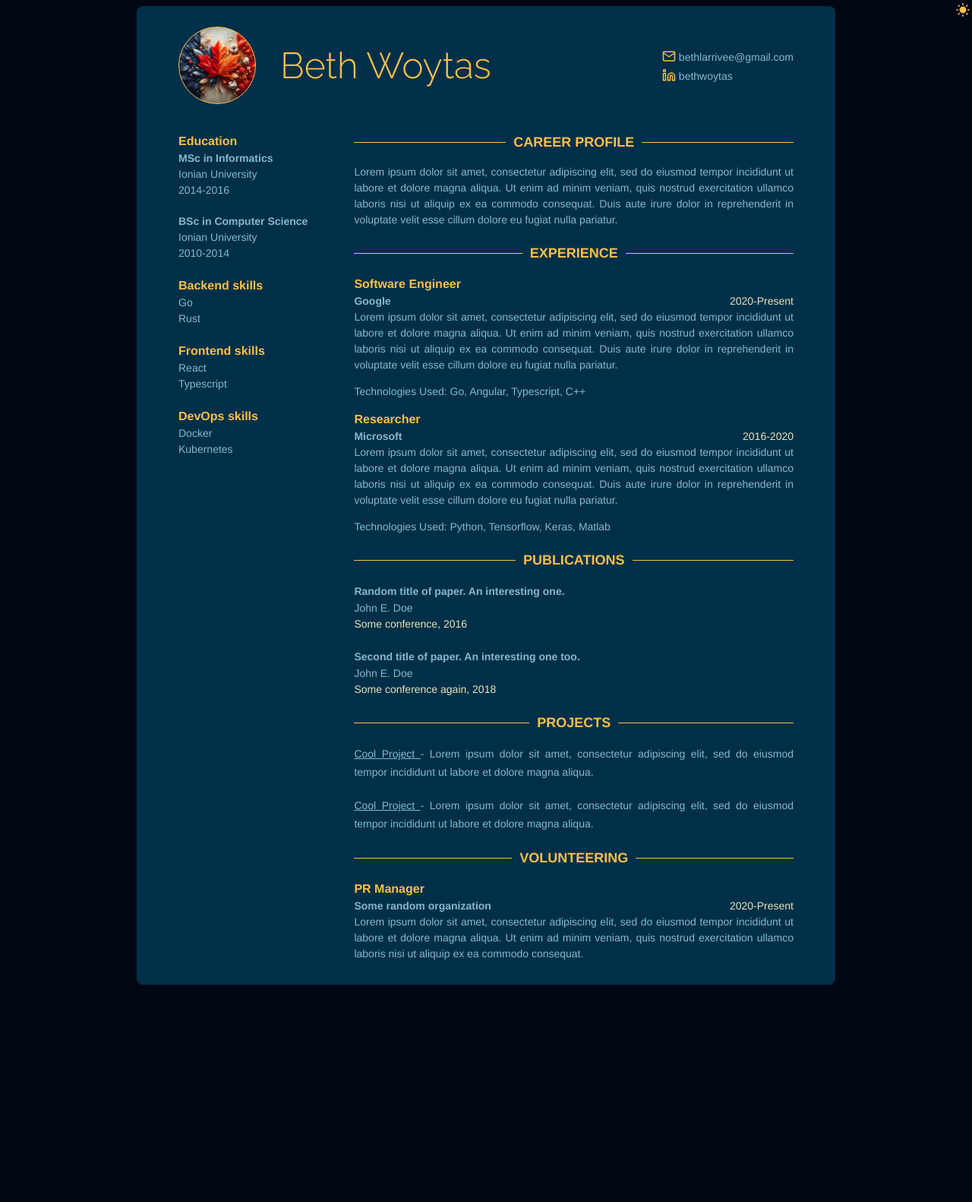
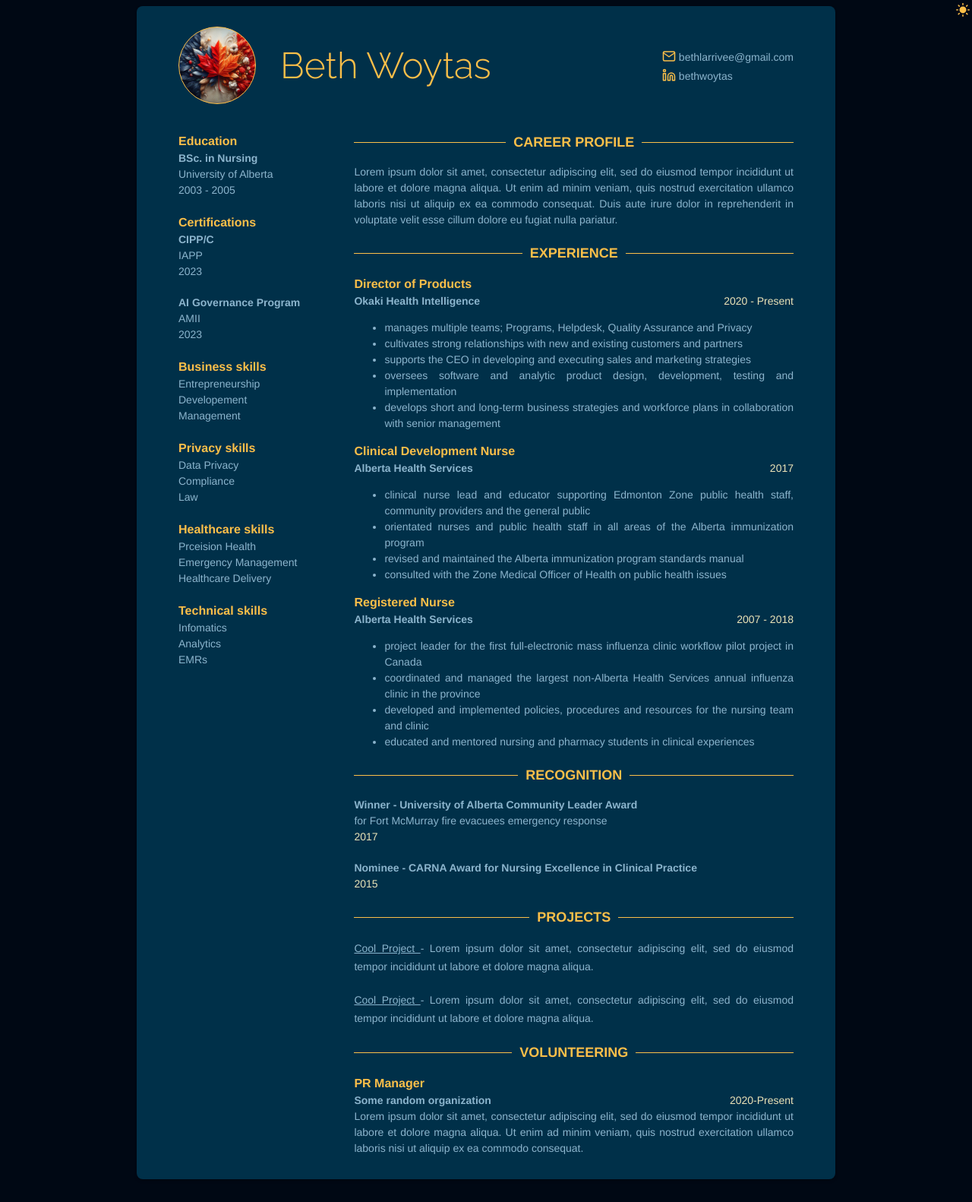
Before and after one commit to jwoytas/exceptionelle.ca, a Jekyll site: the page built from index.html, in a window 1280 px wide. Shown: the whole page at 76% size. Built offline with Jekyll 4.4.1, drawn with Linux system fonts in a browser that asks for light colours; before the commit the page ends 1326 px from its top, so only the background shows below that.

Commit message:
Experience + Recognition

```diff
--- a/_data/data.yml
+++ b/_data/data.yml
@@ -6,38 +6,46 @@ fork: false
 # Sidebar
 contact:
   email: bethlarrivee@gmail.com
-#  github: jwoytas
   linkedin: bethwoytas
   phone:
   gitlab:
   twitter:
 
-#languages:
-#  - idiom: English
-
 
 education:
-  - degree: MSc in Informatics
-    time: 2014-2016
-    university: Ionian University
+  - degree: BSc. in Nursing
+    time: 2003 - 2005
+    university: University of Alberta
 
-  - degree: BSc in Computer Science
-    time: 2010-2014
-    university: Ionian University
+certifications:
+  - name: CIPP/C
+    time: 2023
+    issuer: IAPP
+  - name: AI Governance Program
+    time: 2023
+    issuer: AMII
 
 skills:
-  - category: Backend
+  - category: Business
     skill:
-      - Go
-      - Rust
-  - category: Frontend
+      - Entrepreneurship
+      - Developement
+      - Management
+  - category: Privacy
     skill:
-      - React
-      - Typescript
-  - category: DevOps
+      - Data Privacy
+      - Compliance
+      - Law
+  - category: Healthcare
     skill:
-      - Docker
-      - Kubernetes
+      - Prceision Health
+      - Emergency Management
+      - Healthcare Delivery
+  - category: Technical
+    skill:
+      - Infomatics
+      - Analytics
+      - EMRs
 
 # Profile
 profile: |
@@ -49,29 +57,47 @@ profile: |
 
 # Experience
 experience:
-  - role: Software Engineer
-    time: 2020-Present
-    company: Google
-    details: |
-      Lorem ipsum dolor sit amet, consectetur adipiscing elit, sed do eiusmod
-      tempor incididunt ut labore et dolore magna aliqua. Ut enim ad minim veniam,
-      quis nostrud exercitation ullamco laboris nisi ut aliquip ex ea commodo consequat.
-      Duis aute irure dolor in reprehenderit in voluptate velit esse cillum dolore eu
-      fugiat nulla pariatur.
-    technologies_used: |
-      Go, Angular, Typescript, C++
+  - role: Director of Products
+    time: 2020 - Present
+    company: Okaki Health Intelligence
+    details:
+      - manages multiple teams; Programs, Helpdesk, Quality Assurance and Privacy
+      - cultivates strong relationships with new and existing customers and partners
+      - supports the CEO in developing and executing sales and marketing strategies
+      - oversees software and analytic product design, development, testing and implementation
+      - develops short and long-term business strategies and workforce plans in collaboration with senior management
+    # technologies_used: |
+    #   Go, Angular, Typescript, C++
 
-  - role: Researcher
-    time: 2016-2020
-    company: Microsoft
-    details: |
-      Lorem ipsum dolor sit amet, consectetur adipiscing elit, sed do eiusmod
-      tempor incididunt ut labore et dolore magna aliqua. Ut enim ad minim veniam,
-      quis nostrud exercitation ullamco laboris nisi ut aliquip ex ea commodo consequat.
-      Duis aute irure dolor in reprehenderit in voluptate velit esse cillum dolore eu
-      fugiat nulla pariatur.
-    technologies_used: |
-      Python, Tensorflow, Keras, Matlab
+  - role: Clinical Development Nurse
+    time: 2017
+    company: Alberta Health Services
+    details:
+      - clinical nurse lead and educator supporting Edmonton Zone public health staff, community providers and the general public
+      - orientated nurses and public health staff in all areas of the Alberta immunization program
+      - revised and maintained the Alberta immunization program standards manual
+      - consulted with the Zone Medical Officer of Health on public health issues
+
+  - role: Registered Nurse
+    time: 2007 - 2018
+    company: Alberta Health Services
+    details:
+      - project leader for the first full-electronic mass influenza clinic workflow pilot project in Canada
+      - coordinated and managed the largest non-Alberta Health Services annual influenza clinic in the province
+      - developed and implemented policies, procedures and resources for the nursing team and clinic
+      - educated and mentored nursing and pharmacy students in clinical experiences
+
+
+recognition:
+  - title: Winner - University of Alberta Community Leader Award
+    link: "#"
+    authors: for Fort McMurray fire evacuees emergency response
+    time: 2017
+  - title: Nominee - CARNA Award for Nursing Excellence in Clinical Practice
+    link: "#"
+    authors:
+    time: 2015
+
 
 publications:
   - title: Random title of paper. An interesting one.
@@ -83,6 +109,7 @@ publications:
     link: "#"
     authors: John E. Doe
     conference: Some conference again, 2018
+
 
 projects:
   - title: Cool Project
--- /dev/null
+++ b/_includes/certifications.html
@@ -0,0 +1,13 @@
+{% assign certifications = site.data.data.certifications %}
+{% if certifications %}
+<section class="education">
+    <div class="title">Certifications</div>
+    {% for cert in certifications %}
+    <div class="education-item">
+        <div class="degree">{{cert.name}}</div>
+        <div class="university">{{cert.issuer}}</div>
+        <div class="time">{{cert.time}}</div>
+    </div>
+    {% endfor %}
+</section>
+{% endif %}
--- a/_includes/experience.html
+++ b/_includes/experience.html
@@ -11,8 +11,14 @@
                 {{exp.company}}
                 <span class="time">{{exp.time}}</span>
             </div>
-            <div class="details">{{exp.details}}</div>
-            <p class="technologies">Technologies Used: {{exp.technologies_used}}</p>
+            <div class="details">
+                <ul>
+                    {% for detail in exp.details%}
+                    <li>{{detail}}</li>
+                    {% endfor %}
+                </ul>
+            </div>
+            <p class="technologies"></p>
         </div>
 
     {% endfor %}
--- /dev/null
+++ b/_includes/recognition.html
@@ -0,0 +1,17 @@
+{% assign recognition = site.data.data.recognition %}
+{% if recognition %}
+<section class="publications">
+    <h2 class="title">Recognition</h2>
+    <div class="publication-items">
+        {% for pub in recognition%}
+        <div class="publication-item">
+            <div class="publication-title">
+                {{pub.title}}
+            </div>
+            <div class="authors">{{pub.authors}}</div>
+            <div class="conference">{{pub.time}}</div>
+        </div>
+        {%endfor%}
+    </div>
+</section>
+{% endif %}
--- a/_sass/includes/publications.scss
+++ b/_sass/includes/publications.scss
@@ -6,11 +6,9 @@
         .publication-item {
             margin-bottom: 20px;
             .publication-title {
-                a {
                     text-decoration: none;
                     font-weight: bold;
                     @include body-text;
-                }
             }
             .authors {
                 @include body-text;
--- a/index.html
+++ b/index.html
@@ -5,16 +5,15 @@ layout: default
   {% include header.html %}
   <div class="container-block">
       <div class="sidebar">
-      {% include languages.html %}
           {% include education.html %}
+          {% include certifications.html %}
           {% include skills.html %}
-      {% include fork.html %}
       </div>
 
       <div class="main">
           {% include career-profile.html %}
           {% include experience.html %}
-      {% include publications.html %}
+          {% include recognition.html %}
           {% include projects.html %}
           {% include volunteering.html %}
       </div>
```
Lines whose indentation alone changed are shown as unchanged.
